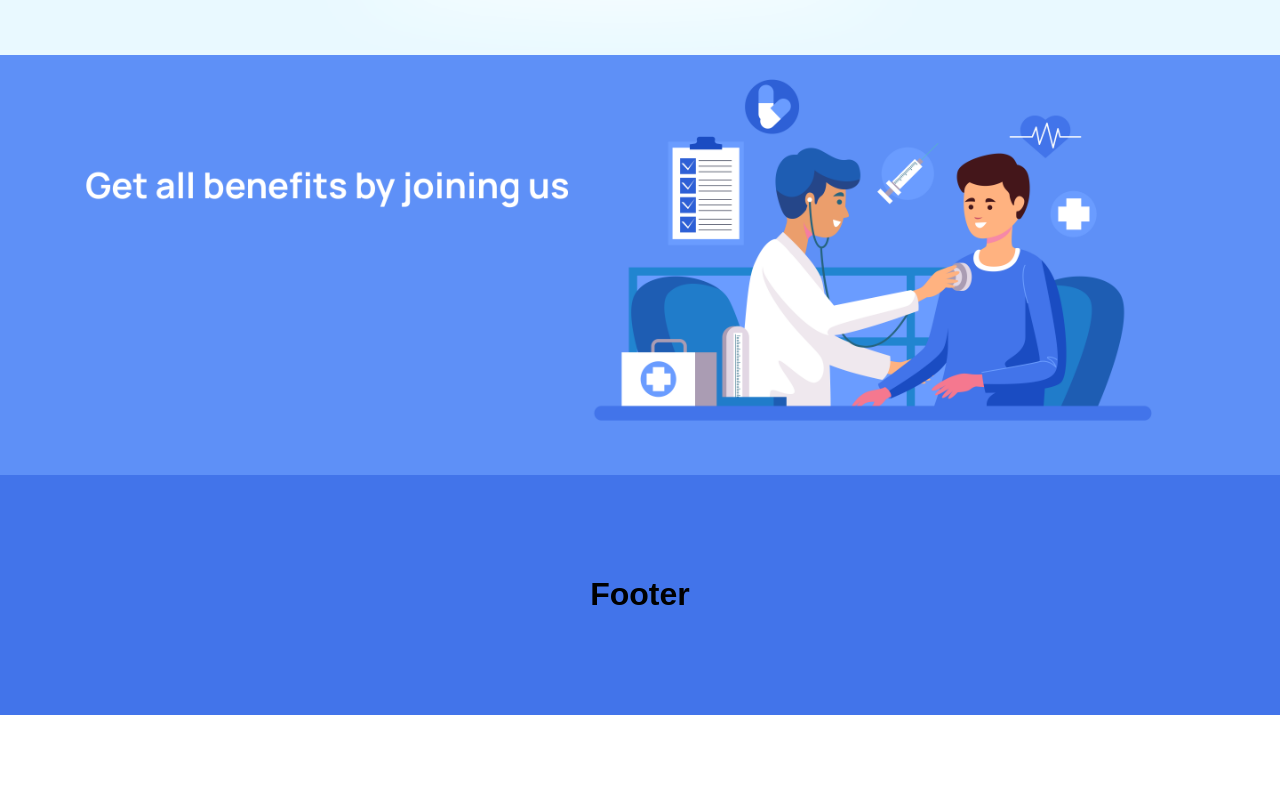
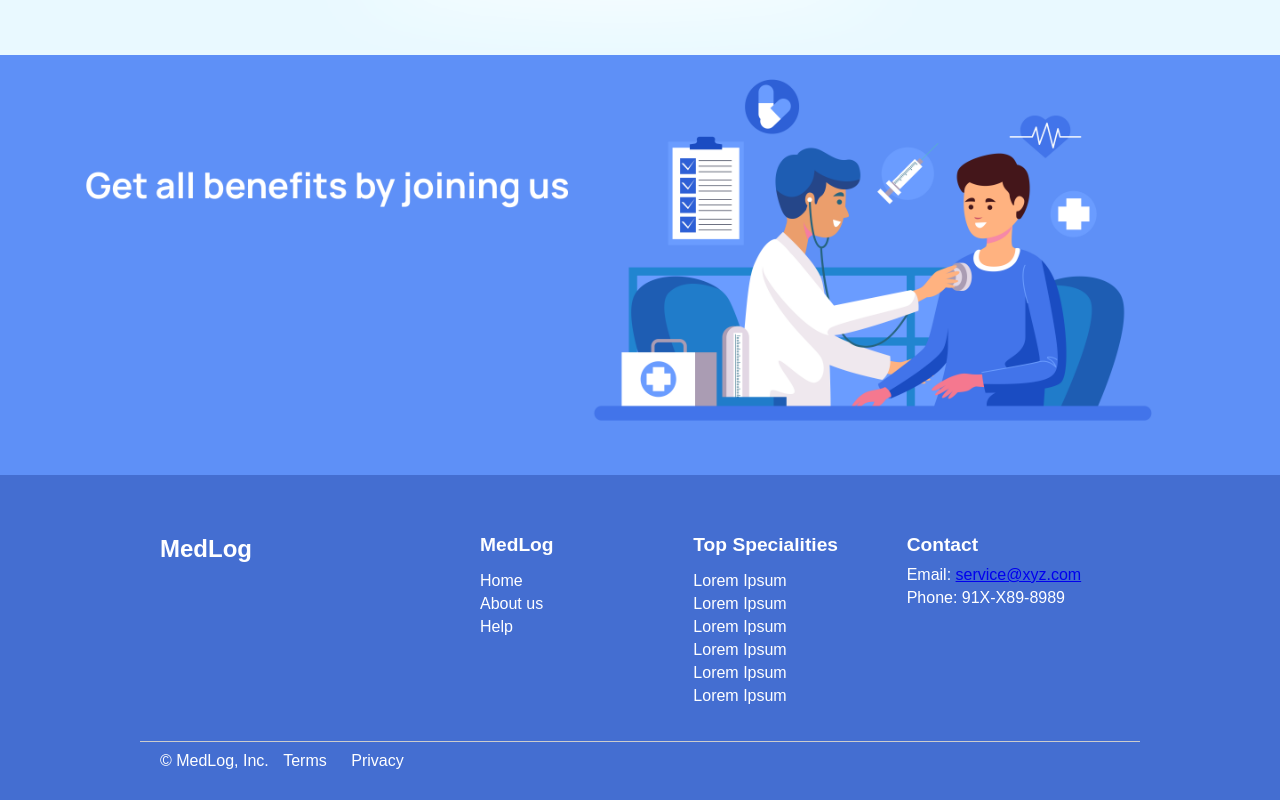
Before and after one commit to MedLog-Org/MedLog, a React (Vite) app in the folder client/: page / in a window 1280 px wide. Shown: the part 1343-2143 px from the top of the page. Before the commit the page ends 2058 px from the top, so only its background shows below. Built offline with nearby package versions, Linux system fonts and the light colour scheme.

Commit message:
Footer added

```diff
--- a/client/src/assets/Footer.jsx
+++ b/client/src/assets/Footer.jsx
@@ -1,9 +1,45 @@
-import '../styles/Footer.css'
-function Footer(){
-    return(
-        <div className="Footer">
-            <h1>Footer</h1>
-        </div>
-    )
+import React from 'react';
+import '../styles/Footer.css';
+
+function Footer() {
+    return (
+        <footer className="Footer">
+            <div className="footer-container">
+                <div className="footer-left">
+                    <h2>MedLog</h2>
+                </div>
+                <div className="footer-middle">
+                    <div className="footer-section">
+                        <h3>MedLog</h3>
+                        <ul>
+                            <li><a href="#">Home</a></li>
+                            <li><a href="#">About us</a></li>
+                            <li><a href="#">Help</a></li>
+                        </ul>
+                    </div>
+                    <div className="footer-section">
+                        <h3>Top Specialities</h3>
+                        <ul>
+                            <li><a href="#">Lorem Ipsum</a></li>
+                            <li><a href="#">Lorem Ipsum</a></li>
+                            <li><a href="#">Lorem Ipsum</a></li>
+                            <li><a href="#">Lorem Ipsum</a></li>
+                            <li><a href="#">Lorem Ipsum</a></li>
+                            <li><a href="#">Lorem Ipsum</a></li>
+                        </ul>
+                    </div>
+                    <div className="footer-section">
+                        <h3>Contact</h3>
+                        <p>Email: <a href="mailto:service@xyz.com">service@xyz.com</a></p>
+                        <p>Phone: 91X-X89-8989</p>
+                    </div>
+                </div>
+            </div>
+            <div className="footer-bottom">
+                <p>&copy; MedLog, Inc. <a href="#">Terms</a> <a href="#">Privacy</a></p>
+            </div>
+        </footer>
+    );
 }
+
 export default Footer;
--- a/client/src/styles/Footer.css
+++ b/client/src/styles/Footer.css
@@ -1,13 +1,79 @@
-.Footer{
-    width: 100%;
-    height: 30vh;
-    background-color: #4274EA;
-    margin: 0;
+.Footer {
+    background-color: #446ed1;
+    color: white;
+    padding: 1.25rem 0;
+}
+
+.footer-container {
+    display: flex;
+    justify-content: space-around;
+    align-items: flex-start;
+    max-width: 75vw;
+    margin: 0 auto;
+    padding: 1.25rem;
+}
+
+.footer-left {
+    flex: 1;
+}
+
+.footer-middle {
+    flex: 2;
+    display: flex;
+    justify-content: space-between;
+}
+
+.footer-section {
+    flex: 1;
+}
+
+.footer-section h3 {
+    margin-bottom: 0.625rem;
+    font-size: 1.2em;
+}
+
+.footer-section ul {
+    list-style-type: none;
     padding: 0;
+}
+
+.footer-section ul li {
+    margin-bottom: 0.3125rem;
+}
+
+.footer-section ul li a {
+    color: white;
+    text-decoration: none;
+}
+
+.footer-section ul li a:hover {
+    text-decoration: underline;
+}
+
+.footer-section p {
+    margin: 0.3125rem 0;
+}
+
+.footer-bottom {
     display: flex;
-    justify-content: center;
+    justify-content: space-between;
     align-items: center;
+    padding: 0.625rem 1.25rem;
+    border-top: 0.0625rem solid #ccc;
+    max-width: 75vw;
+    margin: 0 auto;
 }
-.Footer h1{
+
+.footer-bottom p {
     margin: 0;
 }
+
+.footer-bottom a {
+    color: white;
+    text-decoration: none;
+    margin: 0 0.625rem;
+}
+
+.footer-bottom a:hover {
+    text-decoration: underline;
+}
```
Also changed, not shown: 1 other file (tests, documents, lock files or other folders).
